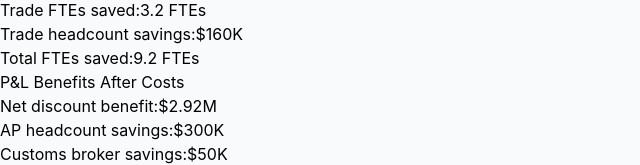
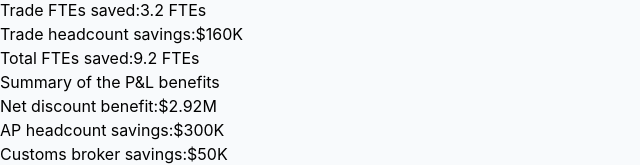
Before and after one commit to tim-1965/newdigitaltradeapp, a React (Vite) app: page / in a window 1280 px wide. Shown: the part 3458-3623 px from the top of the page, without its empty margins (0-640 px from the left). Built offline with nearby package versions, Linux system fonts and the light colour scheme.

Commit message:
Add files via upload

```diff
--- a/src/TradeSimulator.jsx
+++ b/src/TradeSimulator.jsx
@@ -654,7 +654,7 @@ export default function TradeSimulator() {
               </div>
 
               {/* Working Capital Benefits - Aligns with Box 2 (Early Payment section) */}
-              <div className="bg-white rounded-lg shadow-md p-6">
+              <div className="bg-white rounded-lg shadow-md p-6 mt-24">
                 <h3 className="text-lg font-semibold text-gray-900 mb-4">Working Capital Benefits</h3>
                 <div className="space-y-3 text-sm">
                   <div className="flex justify-between">
@@ -712,7 +712,7 @@ export default function TradeSimulator() {
               </div>
 
               {/* Headcount Efficiency - Aligns with Box 3 (AP Headcount section) */}
-              <div className="bg-white rounded-lg shadow-md p-6">
+              <div className="bg-white rounded-lg shadow-md p-6 mt-24">
                 <h3 className="text-lg font-semibold text-gray-900 mb-4">Headcount Efficiency</h3>
                 <div className="space-y-3 text-sm">
                   <div className="flex justify-between">
@@ -738,9 +738,9 @@ export default function TradeSimulator() {
                 </div>
               </div>
 
-              {/* P&L Benefits After Costs - Aligns with Box 4 (Customs section) at bottom */}
-              <div className="bg-white rounded-lg shadow-md p-6">
-                <h3 className="text-lg font-semibold text-gray-900 mb-4">P&L Benefits After Costs</h3>
+              {/* Summary of P&L Benefits - Aligns with Box 4 (Customs section) at bottom */}
+              <div className="bg-white rounded-lg shadow-md p-6 mt-24">
+                <h3 className="text-lg font-semibold text-gray-900 mb-4">Summary of the P&L benefits</h3>
                 <div className="space-y-3">
                   <div className="flex justify-between items-center pb-2 border-b">
                     <span className="text-sm text-gray-600">Net discount benefit:</span>
```
